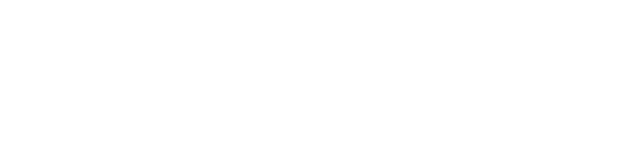
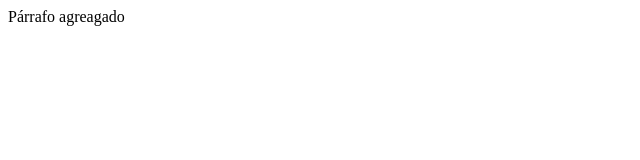
Before and after one commit to Jrac1889/Git, a plain HTML site: page index.html in a window 1280 px wide. Shown: the whole page, without its empty margins (0-640 px from the left). Drawn offline with Linux system fonts and the light colour scheme.

Commit message:
Update index.html

```diff
--- a/index.html
+++ b/index.html
@@ -1,2 +1,5 @@
 <html>
+  <body>
+    <p>Párrafo agreagado</p>
+  </body>
 </html>
```
